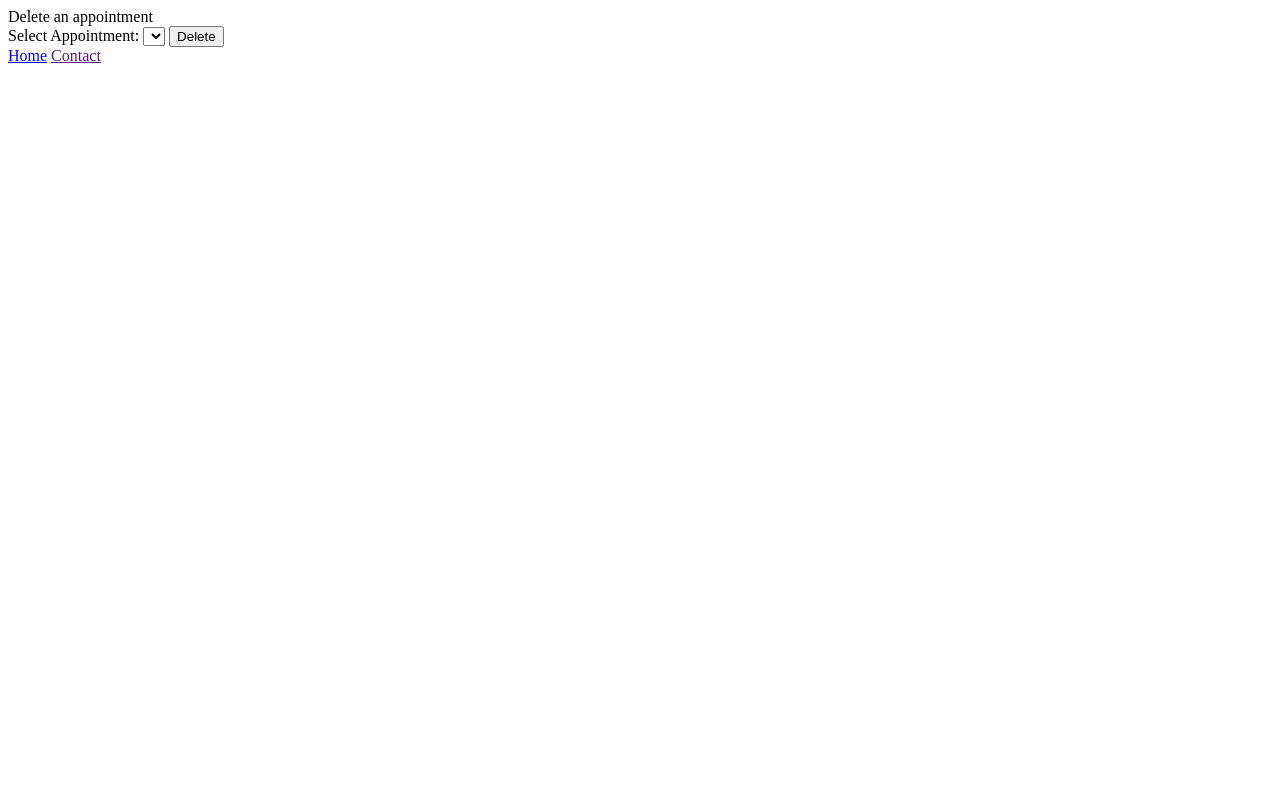
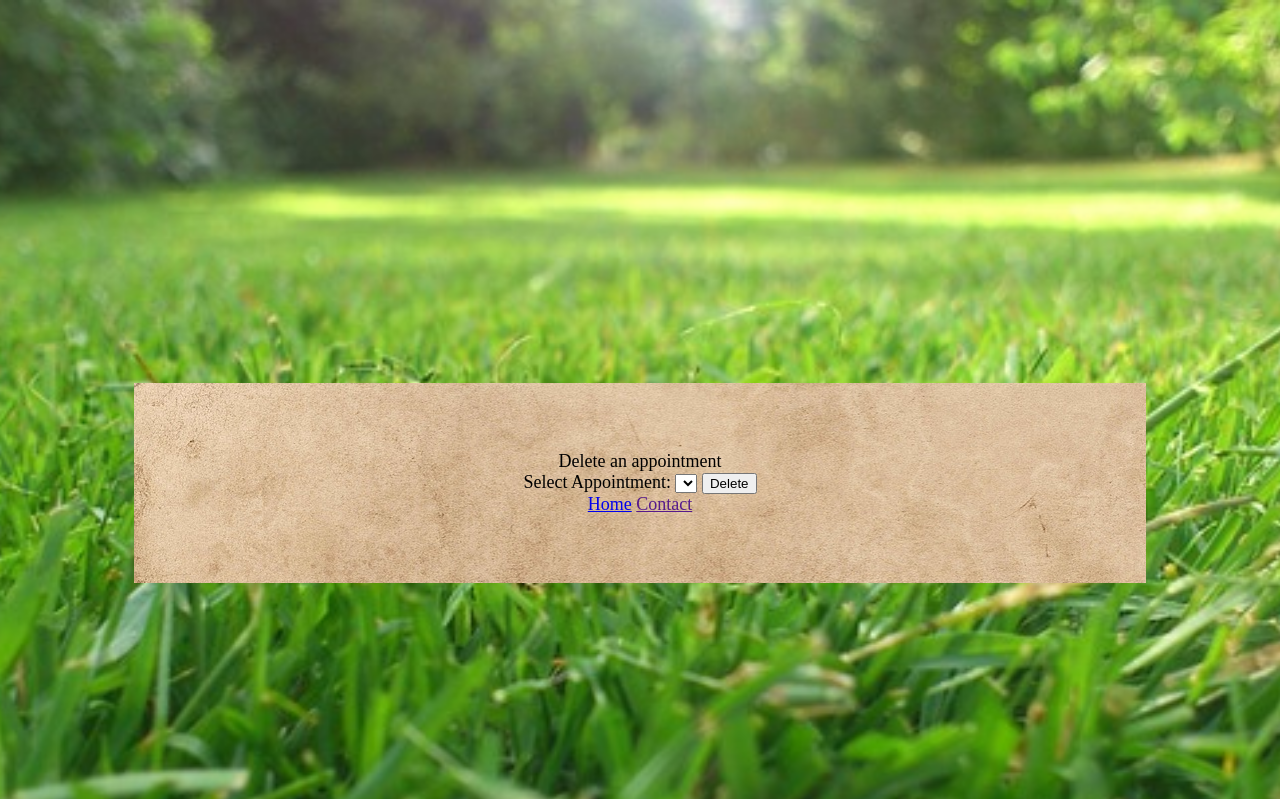
Before and after one commit to ssmaddux/mow-connect, a website: page client/deleteappointments.html in a window 1280 px wide. Shown: the top 799 px of the page. Drawn offline with nearby package versions, Linux system fonts and the light colour scheme; no server answers.

Commit message:
Project completed

```diff
--- /dev/null
+++ b/client/createanappointment.css
@@ -0,0 +1,15 @@
+body {
+    display: flex;
+    justify-content: center;
+    align-items: center;
+    flex-direction: column;
+    background-image: url('../assets/paper-1074131_1280.jpg');
+}
+
+#photo {
+    width: 100%; /* Set the width to 100% of its container */
+    height: 300px; /* Set the desired height */
+    background-image: url('../assets/lawn-191941_640.jpg');
+    background-size: cover; /* Scale the background image to cover the entire div */
+    background-position: center; /* Center the background image horizontally and vertically */
+}
--- a/client/deleteappointment.js
+++ b/client/deleteappointment.js
@@ -52,6 +52,7 @@ document.addEventListener("DOMContentLoaded", async function () {
 
             // Optionally, you can display a success message to the user
             alert('Appointment deleted successfully.');
+            window.location.href = 'customerhome.html';
 
             // Refresh the list of appointments
             populateAppointments();
--- /dev/null
+++ b/client/deleteappointments.css
@@ -0,0 +1,21 @@
+body {
+    background-image: url('../assets/lawn-191941_640.jpg');
+    display: flex;
+    justify-content: center;
+    align-items: center;
+    flex-direction: column;
+    background-size: cover; /* Scale the background image to cover the entire div */
+    background-position: center; /* Center the background image horizontally and vertically */
+    height: 950px;
+}
+
+#cont {
+    display: flex;
+    justify-content: center;
+    align-items: center;
+    flex-direction: column;
+    background-image: url('../assets/paper-1074131_1280.jpg');
+    height: 200px;
+    width: 80%;
+    font-size: large;
+}
--- a/client/deleteappointments.html
+++ b/client/deleteappointments.html
@@ -5,10 +5,12 @@
     <meta name="viewport" content="width=device-width, initial-scale=1.0">
     <!-- <link rel="stylesheet" href="deleteappointments.css"> -->
     <script src="https://unpkg.com/axios/dist/axios.min.js"></script>
+    <link rel="stylesheet" href="deleteappointments.css">
     <script defer src="deleteappointment.js"></script>
     <title>Delete Appointments</title>
 </head>
 <body>
+    <div id="cont">
         <div class="header">
             Delete an appointment
         </div>
@@ -23,5 +25,6 @@
             <a href="index.html">Home</a>
             <a href="">Contact</a>
         </div>
+    </div>
 </body>
 </html>
```
Also changed, not shown: client/createappointments.html (+3 -1 lines), client/createappointments.js (+6 -1 lines), client/signin.js (+8 -7 lines), assets/lawn-191941_640.jpg (added). Lines whose indentation alone changed are shown as unchanged.
